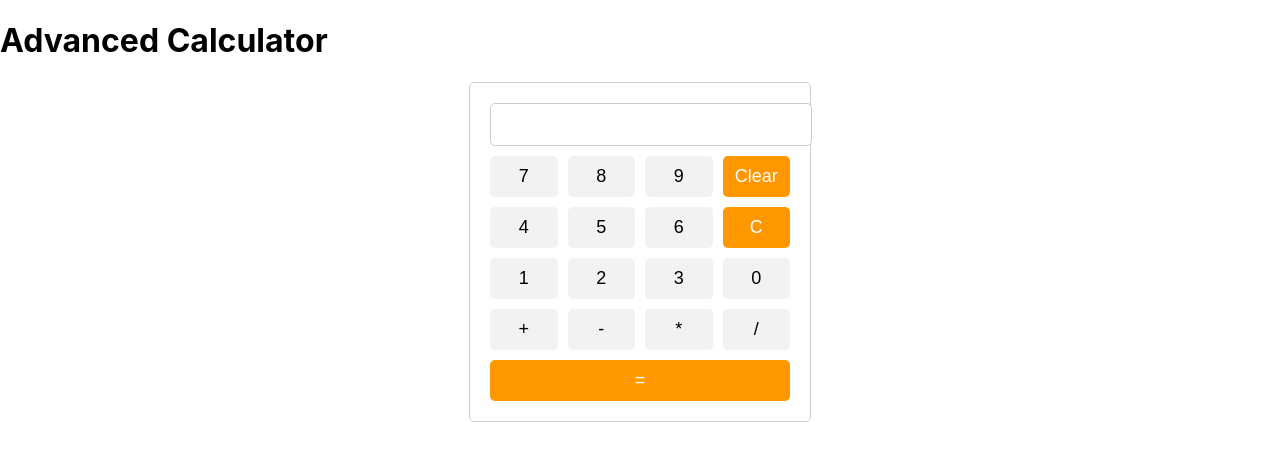
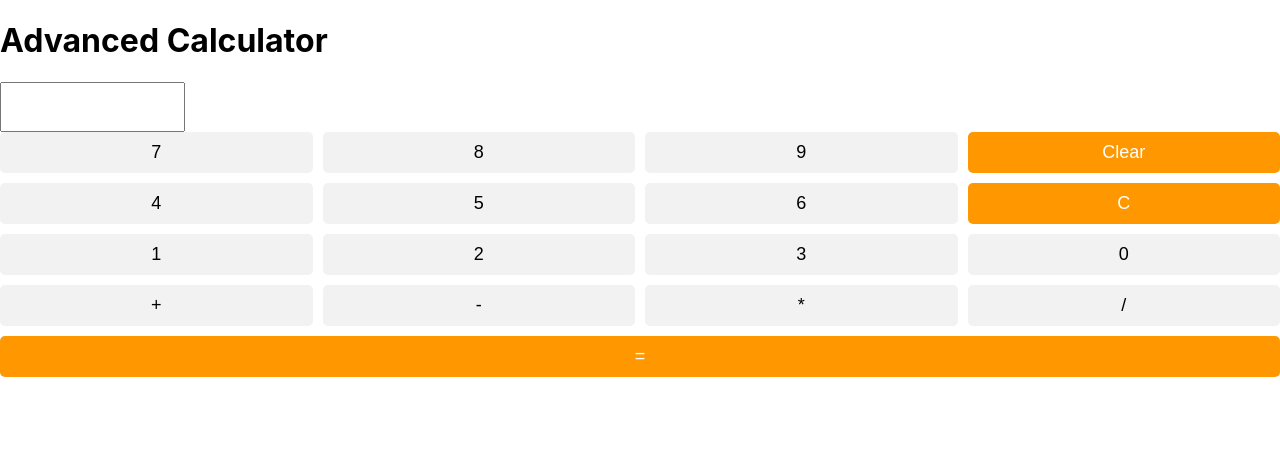
Before and after one commit to ARNAVSINHA1/Calculator, a React (Create React App) app in the folder calculator/: page / in a window 1280 px wide. Shown: the top 460 px of the page. Built offline with nearby package versions, Linux system fonts and the light colour scheme.

Commit message:
Update Calculator.css

```diff
--- a/calculator/src/Calculator.css
+++ b/calculator/src/Calculator.css
@@ -1,19 +1,20 @@
 .calculator {
-    width: 300px;
-    margin: 0 auto;
-    padding: 20px;
-    border: 1px solid #ccc;
-    border-radius: 5px;
-  }
+  position: relative;
+}
 
-  .calculator input[type='text'] {
-    width: 100%;
-    margin-bottom: 10px;
-    padding: 10px;
-    font-size: 18px;
-    border-radius: 5px;
-    border: 1px solid #ccc;
-  }
+.calculator h1 {
+  position: absolute;
+  top: 0;
+  left: 50%;
+  transform: translateX(-50%);
+
+  margin: 0;
+  font-size: 24px;
+}
+
+.calculator input[type="text"] {
+  padding-top: 30px;
+}
 
   .calculator .keypad {
     display: grid;
```
